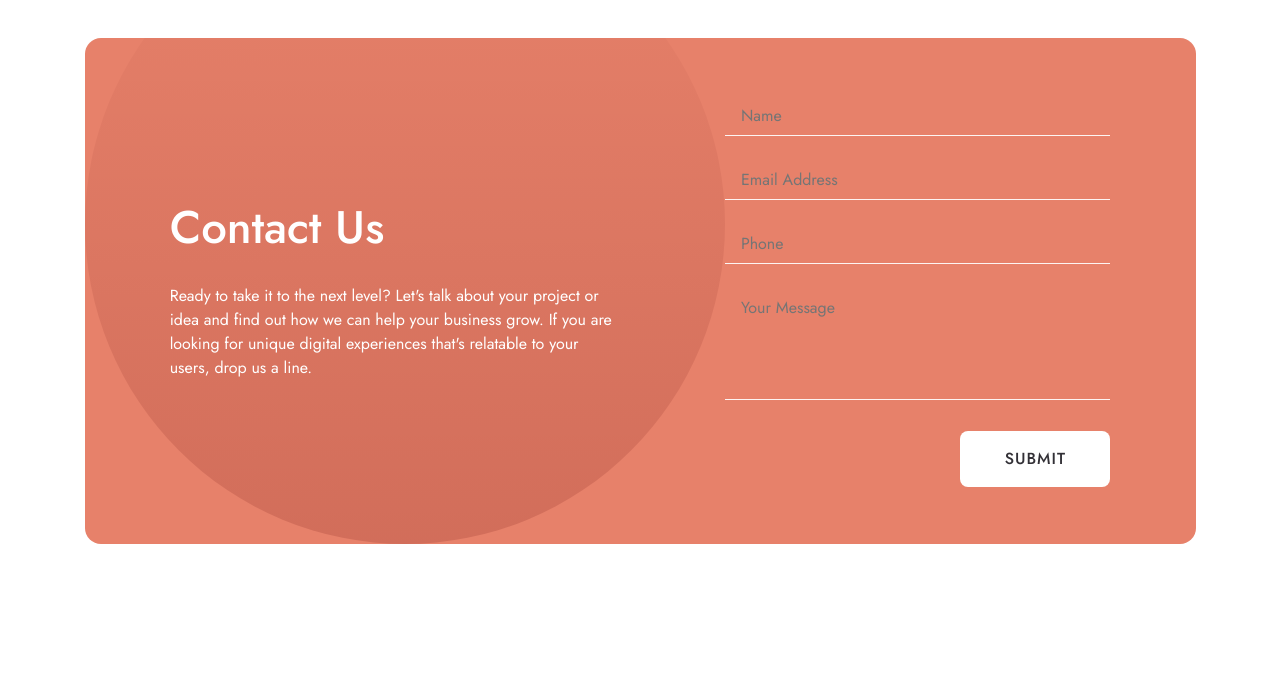
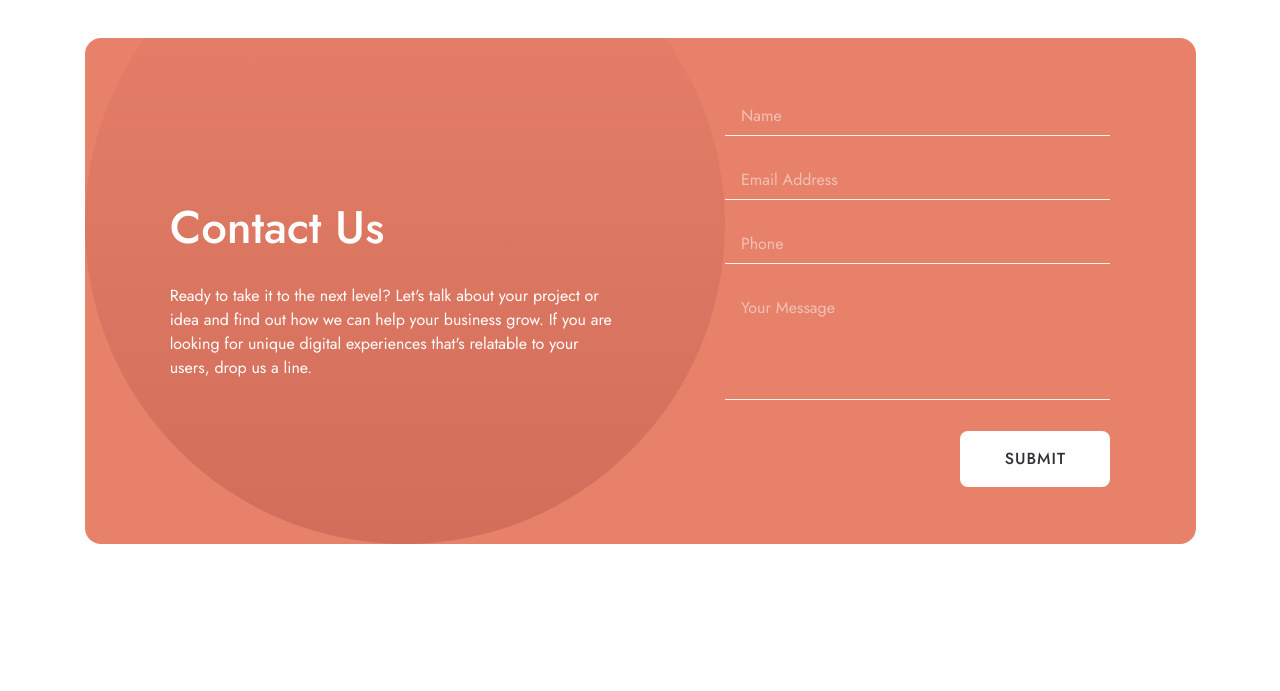
Before and after one commit to Ammar-Taha/designo-website, a website built with Vite: page src/pages/contact.html in a window 1280 px wide. Shown: the part 105-796 px from the top of the page. Built offline with nearby package versions, Linux system fonts and the light colour scheme.

Commit message:
corrected inputs placeholder text color

```diff
--- a/src/styles/contact.css
+++ b/src/styles/contact.css
@@ -52,6 +52,12 @@
         padding-right: 8rem;
         box-shadow: inset 0 -1px 0 0 var(--contact-input-underline-color);
         width: 100%;
+        color: var(--contact-text-color);
+
+        &::placeholder {
+          color: var(--contact-text-color);
+          opacity: 0.5;
+        }
 
         &:focus {
           box-shadow: inset 0 -3px 0 0 white;
```
